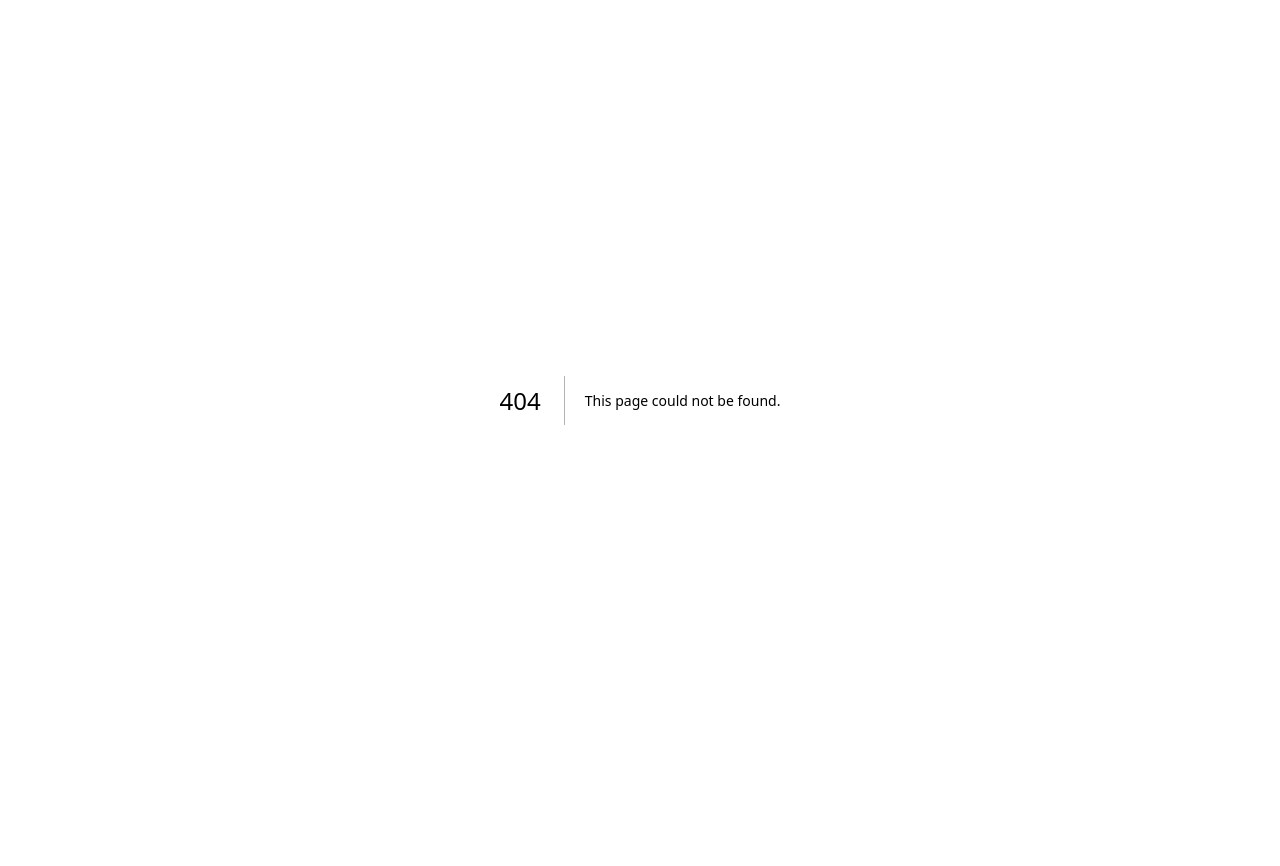
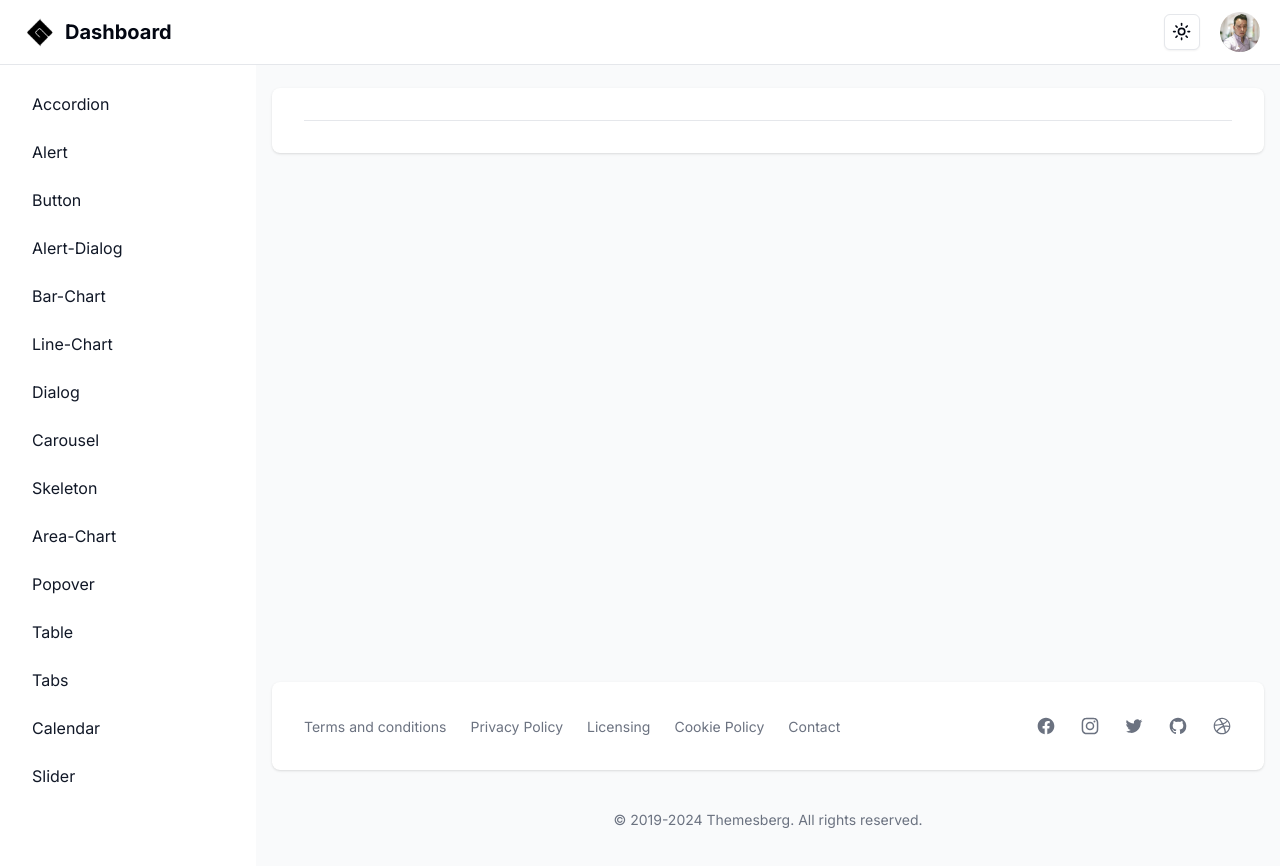
Before and after one commit to GonzaloGC/dashboard-next, a Next.js app: page /dashboard/separator in a window 1280 px wide. Before the commit this address had no page. Shown: the top 866 px of the page. Before the commit the page ends 800 px from the top, so only its background shows below. Built offline with nearby package versions, Linux system fonts and the light colour scheme.

Commit message:
added separator component

```diff
--- a/package.json
+++ b/package.json
@@ -20,6 +20,7 @@
     "@radix-ui/react-menubar": "^1.1.1",
     "@radix-ui/react-popover": "^1.1.1",
     "@radix-ui/react-select": "^2.1.1",
+    "@radix-ui/react-separator": "^1.1.0",
     "@radix-ui/react-slider": "^1.2.0",
     "@radix-ui/react-slot": "^1.1.0",
     "@radix-ui/react-tabs": "^1.1.0",
--- a/src/app/dashboard/layout.tsx
+++ b/src/app/dashboard/layout.tsx
@@ -37,6 +37,7 @@
   { name: "toast", href: "toast" },
   { name: "input", href: "input" },
   { name: "collapsible", href: "collapsible" },
+  { name: "separator", href: "separator" },
 ];
 
 export default function DashboardLayout({
--- /dev/null
+++ b/src/app/dashboard/separator/page.tsx
@@ -0,0 +1,9 @@
+import { Separator } from "@/components/ui/separator"
+
+export default function Page() {
+  return (
+    <div>
+      <Separator />
+    </div>
+  );
+}
--- /dev/null
+++ b/src/components/ui/separator.tsx
@@ -0,0 +1,31 @@
+"use client"
+
+import * as React from "react"
+import * as SeparatorPrimitive from "@radix-ui/react-separator"
+
+import { cn } from "@/lib/utils"
+
+const Separator = React.forwardRef<
+  React.ElementRef<typeof SeparatorPrimitive.Root>,
+  React.ComponentPropsWithoutRef<typeof SeparatorPrimitive.Root>
+>(
+  (
+    { className, orientation = "horizontal", decorative = true, ...props },
+    ref
+  ) => (
+    <SeparatorPrimitive.Root
+      ref={ref}
+      decorative={decorative}
+      orientation={orientation}
+      className={cn(
+        "shrink-0 bg-border",
+        orientation === "horizontal" ? "h-[1px] w-full" : "h-full w-[1px]",
+        className
+      )}
+      {...props}
+    />
+  )
+)
+Separator.displayName = SeparatorPrimitive.Root.displayName
+
+export { Separator }
```
Also changed, not shown: 1 other file (tests, documents, lock files or other folders).
